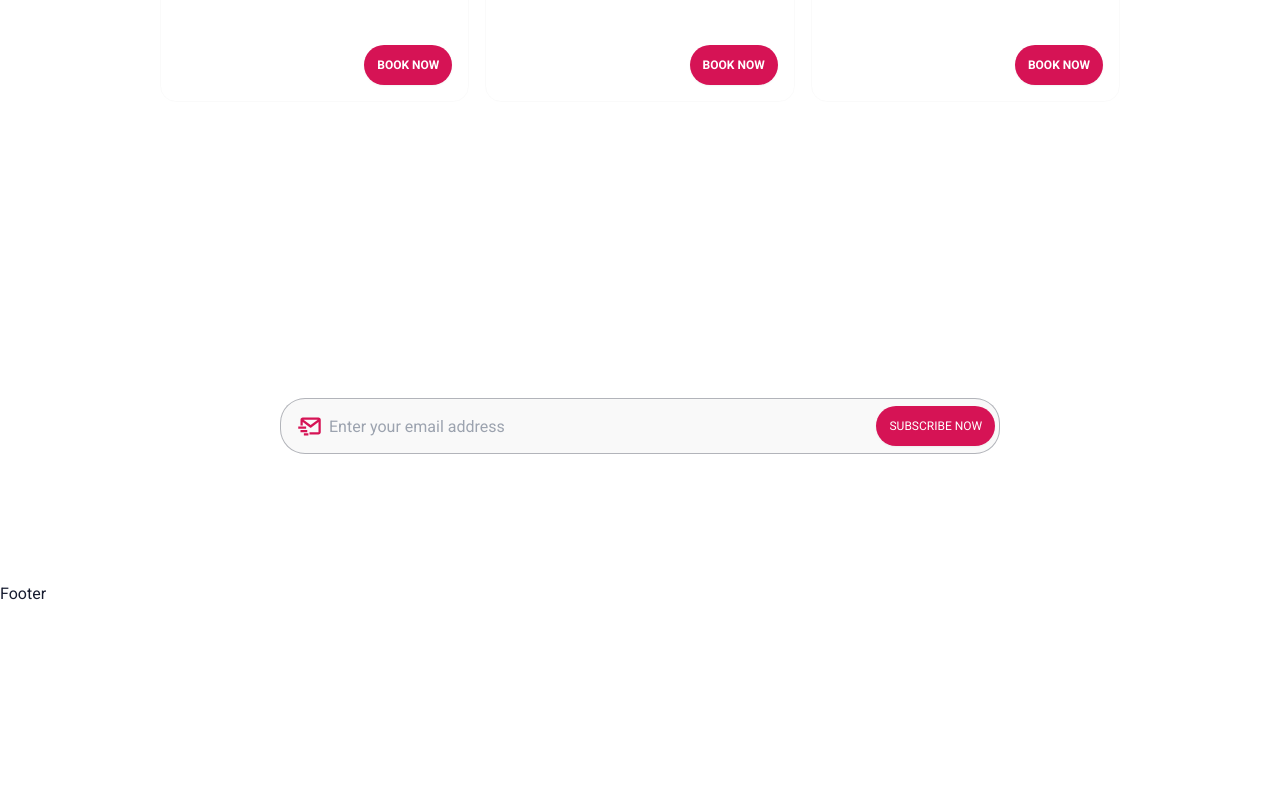
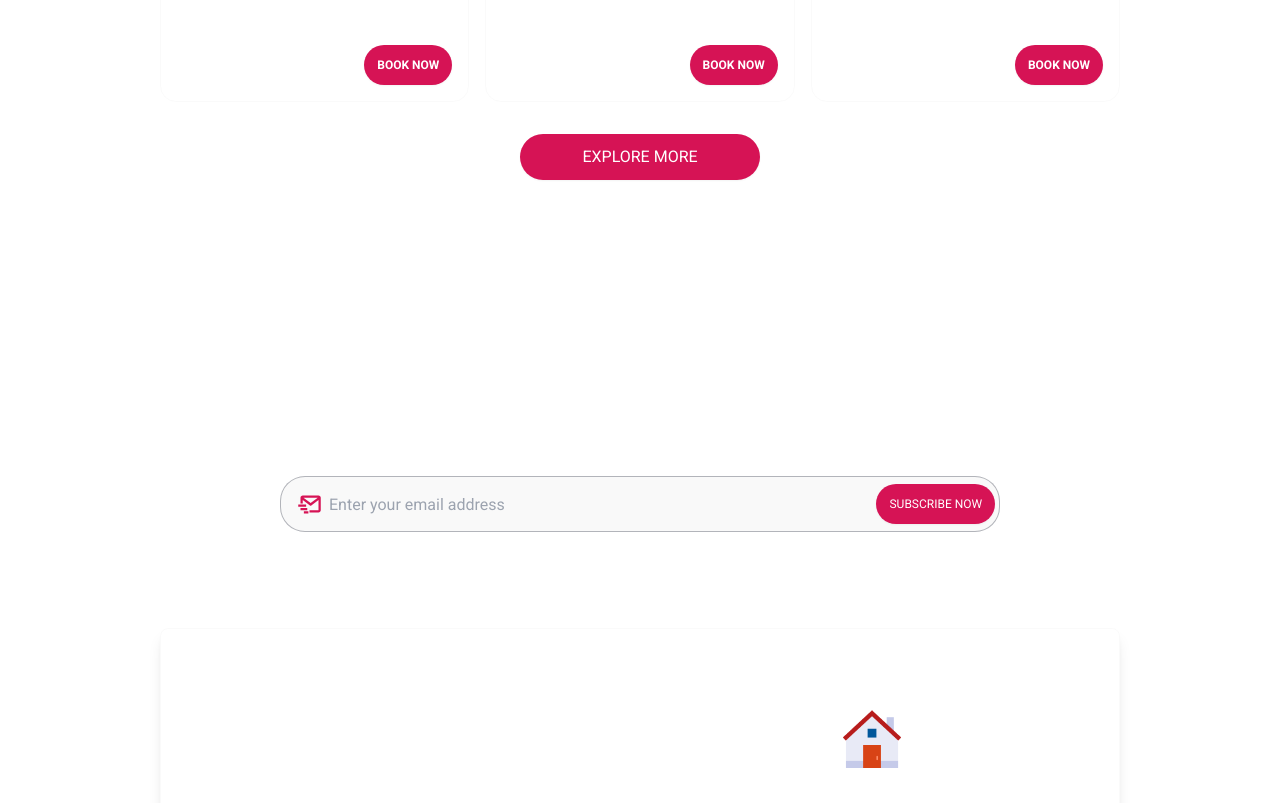
Before and after one commit to YousefAboAisha/chalet, a Next.js app: page / in a window 1280 px wide. Shown: the part 3660-4463 px from the top of the page. Before the commit the page ends 4266 px from the top, so only its background shows below. Built offline with nearby package versions, Linux system fonts and the light colour scheme; grey boxes are pictures that could not be loaded.

Commit message:
Added Footer

```diff
--- /dev/null
+++ b/Components/Footer.tsx
@@ -0,0 +1,61 @@
+import Link from "next/link";
+import React from "react";
+import { FooterData } from "../Data/FooterData";
+import { Social } from "../Data/Social";
+import CustomImage from "./UI/CustomImage";
+import FooterCard from "./UI/FooterCard";
+
+const Footer = () => {
+  const date = new Date().getFullYear();
+
+  return (
+    <footer className="relative container grid grid-cols-1 lg:grid-cols-2 mt-24 mb-12 p-6 gap-4 bg-transparent text-text_dark rounded-lg shadow-lg border border-border_dark">
+      <div className="flex flex-col gap-6">
+        {FooterData.map((elem, index) => {
+          return (
+            <FooterCard
+              key={index}
+              label={elem.label}
+              value={elem.value}
+              Icon={elem.icon}
+            />
+          );
+        })}
+      </div>
+
+      <div className="flex flex-col gap-6 items-center justify-center">
+        <div className="max-w-[80px] max-h-[80px] flex flex-col gap-2 justify-center items-center">
+          <CustomImage
+            src="/favicon.png"
+            width={1000}
+            height={1000}
+            alt="Logo"
+            className="max-h-[70px] max-w-[70px]"
+          />
+          <h2 className="font-bold text-">Chalet</h2>
+        </div>
+
+        <div className="flex flex-row gap-4 ">
+          {Social.map((elem, index) => {
+            return (
+              <Link
+                key={index}
+                href={elem.href}
+                target={"_blank"}
+                rel={"noreferrer"}
+                className="bg-transparent p-3 rounded-md border border-border_dark duration-500 hover:border-transparent"
+              >
+                {<elem.icon size={19} />}
+              </Link>
+            );
+          })}
+        </div>
+        <h2 className="text-[15px] mt-2 font-secondary">
+          All Rights Reserved To Yousef R Abo Aisha © {date}
+        </h2>
+      </div>
+    </footer>
+  );
+};
+
+export default Footer;
--- a/Components/UI/Footer.tsx
+++ /dev/null
@@ -1,7 +0,0 @@
-import React from "react";
-
-const Footer = () => {
-  return <footer className="section">Footer</footer>;
-};
-
-export default Footer;
--- a/Components/UI/FooterCard.tsx
+++ b/Components/UI/FooterCard.tsx
@@ -1,24 +1,24 @@
-import { IconType } from "react-icons/lib"
+import { IconType } from "react-icons/lib";
 
 type FooterCardProps = {
-  label: string
-  value: string
-  Icon: IconType
-  href?: string
-}
+  label: string;
+  value: string;
+  Icon: IconType;
+  href?: string;
+};
 
 const FooterCard = ({ label, value, Icon }: FooterCardProps) => {
   return (
     <div className="relative p-2">
       <div className="flex flex-row gap-6 items-center">
-        <Icon size={27} className="text-text_light dark:text-text_dark" />
+        <Icon size={27} />
         <div className="flex flex-col">
           <h4 className="font-semibold font-secondary">{label}</h4>
           <span className="font-normal font-secondary">{value}</span>
         </div>
       </div>
     </div>
-  )
-}
+  );
+};
 
-export default FooterCard
+export default FooterCard;
--- a/Containers/Home/chaletCards.tsx
+++ b/Containers/Home/chaletCards.tsx
@@ -13,10 +13,6 @@ const ChaletCards = () => {
           details="The best travel recommendations from around the world for you!"
           detailsStyles="w-full lg:w-full mx-0 text-start"
         />
-
-        <div className="w-fit">
-          <Button title="Explore more" style={"text-[11px] p-2"} />
-        </div>
       </div>
 
       <div className="mt-8 grid grid-cols-1 md:grid-cols-2 lg:grid-cols-3 gap-4">
@@ -33,6 +29,10 @@ const ChaletCards = () => {
           );
         })}
       </div>
+
+      <div className="mt-8 mx-auto w-3/12">
+        <Button title={"Explore More"} />
+      </div>
     </div>
   );
 };
--- /dev/null
+++ b/Data/FooterData.ts
@@ -0,0 +1,24 @@
+import { FaEnvelope, FaMapMarkedAlt, FaPhone, FaUser } from "react-icons/fa"
+
+export const FooterData = [
+  {
+    label: "Name",
+    value: "Yousef Rashad Abu Aisha",
+    icon: FaUser,
+  },
+  {
+    label: "Address",
+    value: "Palestine , Gaza , Tal Al Hawa",
+    icon: FaMapMarkedAlt,
+  },
+  {
+    label: "E-mail",
+    value: "yousef.aboesha@hotmail.com",
+    icon: FaEnvelope,
+  },
+  {
+    label: "Phone number",
+    value: "+970 592-55-1405",
+    icon: FaPhone,
+  },
+]
--- /dev/null
+++ b/Data/Social.ts
@@ -0,0 +1,20 @@
+import { FaFacebookF, FaLinkedin, FaTwitter, FaGithub } from "react-icons/fa"
+
+export const Social = [
+  {
+    href: "https://www.facebook.com/yousef.aboesha.9/",
+    icon: FaFacebookF,
+  },
+  {
+    href: "https://www.linkedin.com/in/yousef-aboesha-9b40b4193/",
+    icon: FaLinkedin,
+  },
+  {
+    href: "https://twitter.com/_abuAisha",
+    icon: FaTwitter,
+  },
+  {
+    href: "https://github.com/YousefAboAisha",
+    icon: FaGithub,
+  },
+]
--- a/Layout/Layout.tsx
+++ b/Layout/Layout.tsx
@@ -1,7 +1,7 @@
 import useLoading from "../Hooks/useLoading";
 import Spinner from "../Components/UI/Spinner";
 import Navbar from "Components/Navbar";
-import Footer from "Components/UI/Footer";
+import Footer from "Components/Footer";
 
 type LayoutProps = {
   children: React.ReactNode;
@@ -13,11 +13,11 @@ const Layout = ({ children }: LayoutProps) => {
   return loading ? (
     <Spinner />
   ) : (
-    <>
+    <div>
       <Navbar />
-      <main className="">{children}</main>
+      <main className="min-h-[800px]">{children}</main>
       <Footer />
-    </>
+    </div>
   );
 };
 
```
